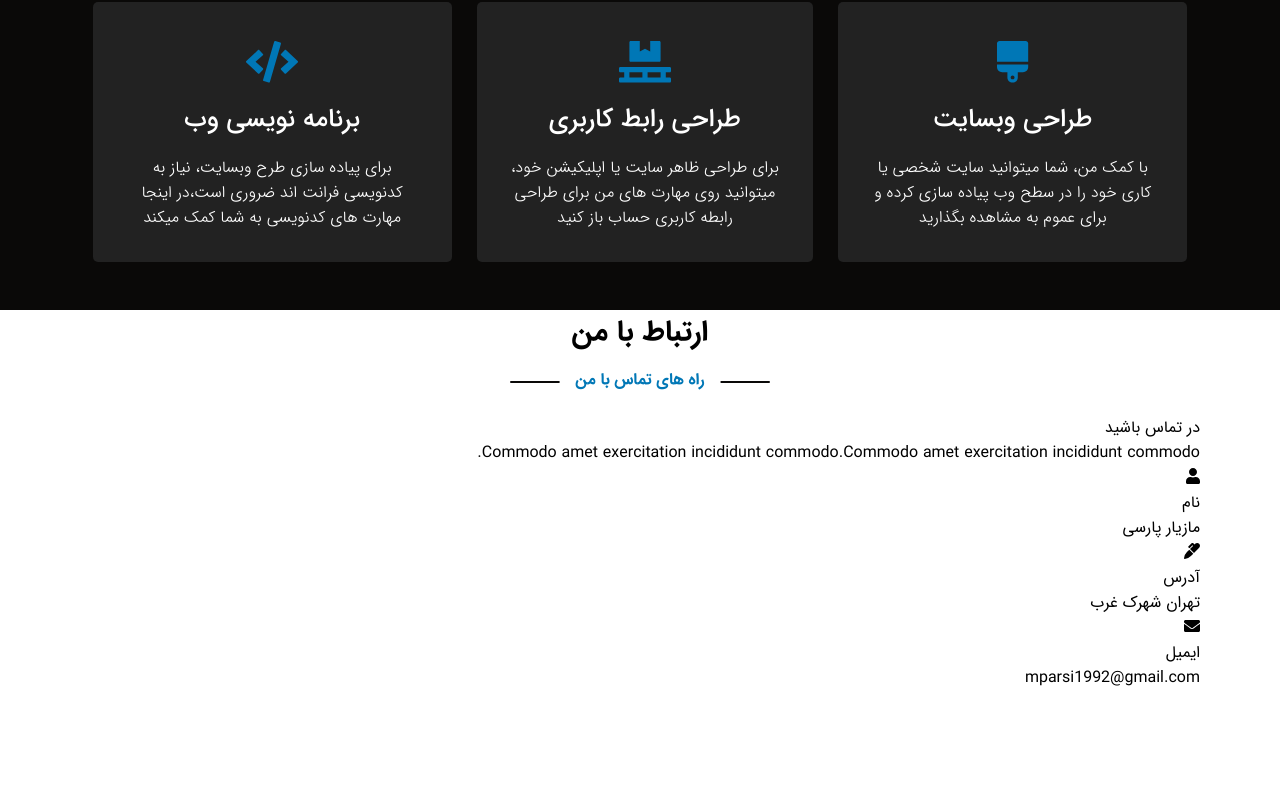
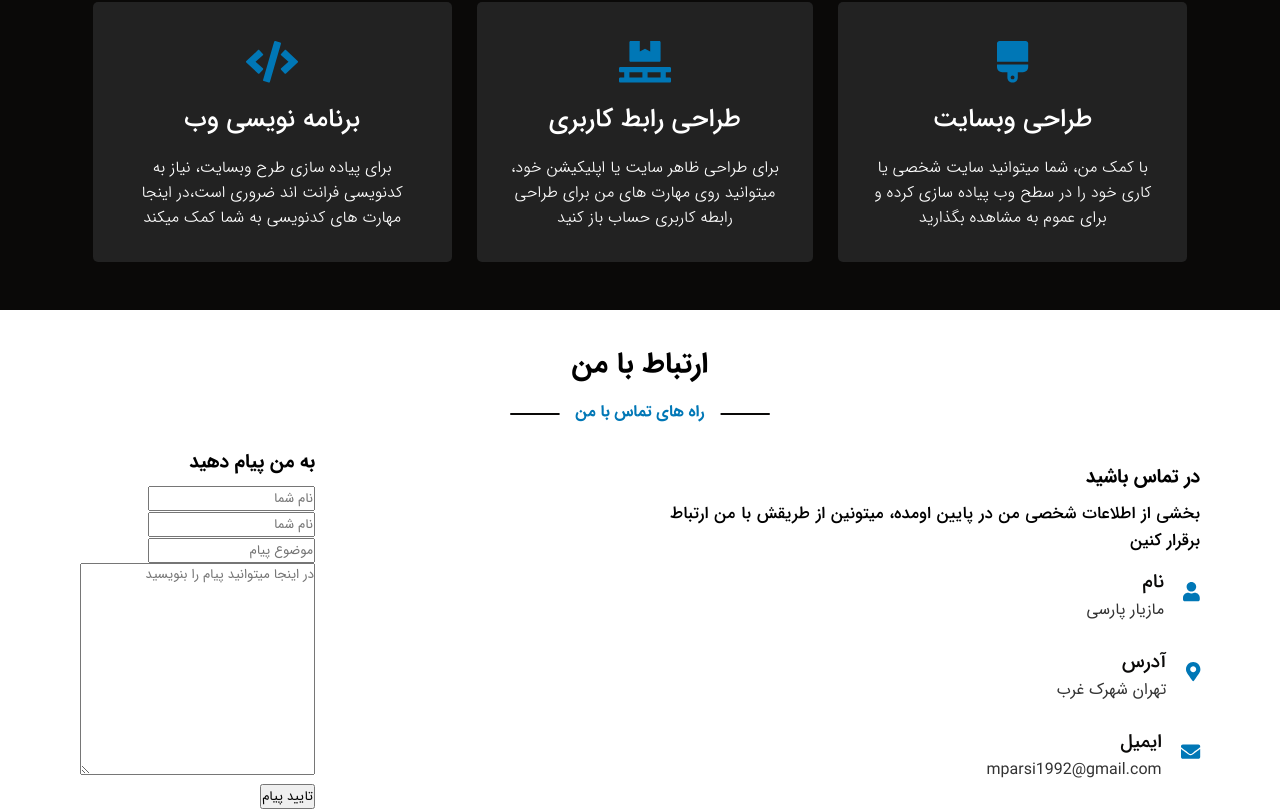
Before and after one commit to MaziyarParsi/portfolio-project, a React (Create React App) app: page / in a window 1280 px wide. Shown: the part 1496-2305 px from the top of the page. Before the commit the page ends 2186 px from the top, so only its background shows below. Built offline with nearby package versions, Linux system fonts and the light colour scheme.

Commit message:
add-contact-field-elements

```diff
--- a/src/ContactMe/ContactMe.css
+++ b/src/ContactMe/ContactMe.css
@@ -3,7 +3,7 @@
   text-align: center;
   font-size: 1.8rem;
   font-weight: 600;
-  margin-bottom: 2rem;
+  margin: 2rem 0px;
   padding-bottom: 28px;
 }
 .contactMeSection .title::before {
@@ -36,3 +36,38 @@
   align-items: center;
   justify-content: space-between;
 }
+.contactMeSection .contactMeContent .rightColumn {
+  width: calc(50% - 30px);
+}
+.contactMeSection .contactMeContent .text {
+  font-size: 1.2rem;
+  font-weight: 600;
+  margin-bottom: 0.5rem;
+}
+p.infoText {
+  font-size: 1.05rem;
+  font-weight: 500;
+  text-align: justify;
+}
+
+.contactMeSection .contactMeContent .row {
+  display: flex;
+  height: 5rem;
+  align-items: center;
+}
+.contactMeSection .contactMeContent .row {
+  font-size: 1.2rem;
+  color: #0077b6;
+}
+.contactMeSection .contactMeContent .info {
+  margin-right: 1.2rem;
+  color: #0a0908;
+}
+.contactMeSection .contactMeContent .info .head {
+  font-weight: 500;
+}
+.contactMeSection .contactMeContent .info .subTitle {
+  font-weight: 400;
+  color: #333;
+  font-size: 1rem;
+}
--- a/src/ContactMe/ContatMe.js
+++ b/src/ContactMe/ContatMe.js
@@ -2,7 +2,7 @@ import React from "react"
 import { faUser } from "@fortawesome/free-solid-svg-icons"
 import "./ContactMe.css"
 import { FontAwesomeIcon } from "@fortawesome/react-fontawesome"
-import { faMarker } from "@fortawesome/free-solid-svg-icons"
+import { faMapMarkerAlt } from "@fortawesome/free-solid-svg-icons"
 import { faEnvelope } from "@fortawesome/free-solid-svg-icons"
 
 const ContactMe = () => {
@@ -11,35 +11,67 @@ const ContactMe = () => {
       <div className="container">
         <h2 className="title">ارتباط با من</h2>
         <div className="contactMeContent">
-          <div className="leftColumn">
+          <div className="rightColumn">
             <div className="text">در تماس باشید</div>
-            <p>
-              Commodo amet exercitation incididunt commodo.Commodo amet exercitation incididunt
-              commodo.
+            <p className="infoText">
+              بخشی از اطلاعات شخصی من در پایین اومده، میتونین از طریقش با من ارتباط برقرار کنین
             </p>
             <div className="icons">
               <div className="row">
                 <i>
                   <FontAwesomeIcon icon={faUser} />
                 </i>
+                <div className="info">
                   <div className="head"> نام</div>
                   <div className="subTitle"> مازیار پارسی</div>
                 </div>
+              </div>
               <div className="row">
                 <i>
-                  <FontAwesomeIcon icon={faMarker} />
+                  <FontAwesomeIcon icon={faMapMarkerAlt} />
                 </i>
+                <div className="info">
                   <div className="head"> آدرس</div>
                   <div className="subTitle"> تهران شهرک غرب</div>
+                </div>
               </div>
               <div className="row">
                 <i>
                   <FontAwesomeIcon icon={faEnvelope} />
                 </i>
+                <div className="info">
                   <div className="head"> ایمیل</div>
                   <div className="subTitle"> mparsi1992@gmail.com</div>
                 </div>
               </div>
+            </div>
+          </div>
+
+          <div className="leftColumn">
+            <div className="text"> به من پیام دهید</div>
+            <form action="#">
+              <div className="field">
+                <div className="nameField">
+                  <input type="text" placeholder="نام شما" required></input>
+                </div>
+                <div className="nameField">
+                  <input type="text" placeholder="نام شما" required></input>
+                </div>
+                <div className="field">
+                  <input type="text" placeholder="موضوع پیام " required></input>
+                </div>
+                <div className="textAreaField" required>
+                  <textarea
+                    cols="30"
+                    rows="10"
+                    placeholder="در اینجا میتوانید پیام را بنویسید "
+                  ></textarea>
+                </div>
+                <div className="fieldButton">
+                  <button type="submit"> تایید پیام</button>
+                </div>
+              </div>
+            </form>
           </div>
         </div>
       </div>
```
Lines whose indentation alone changed are shown as unchanged.
